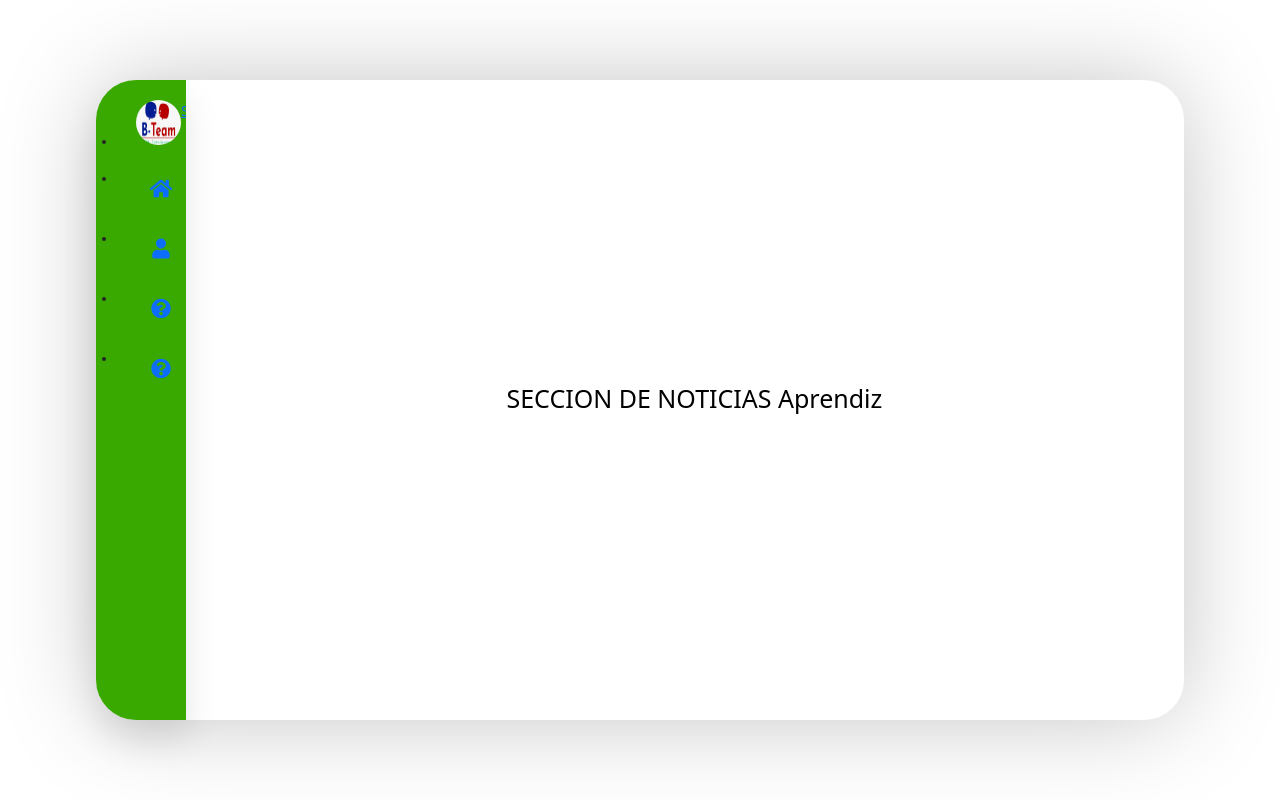
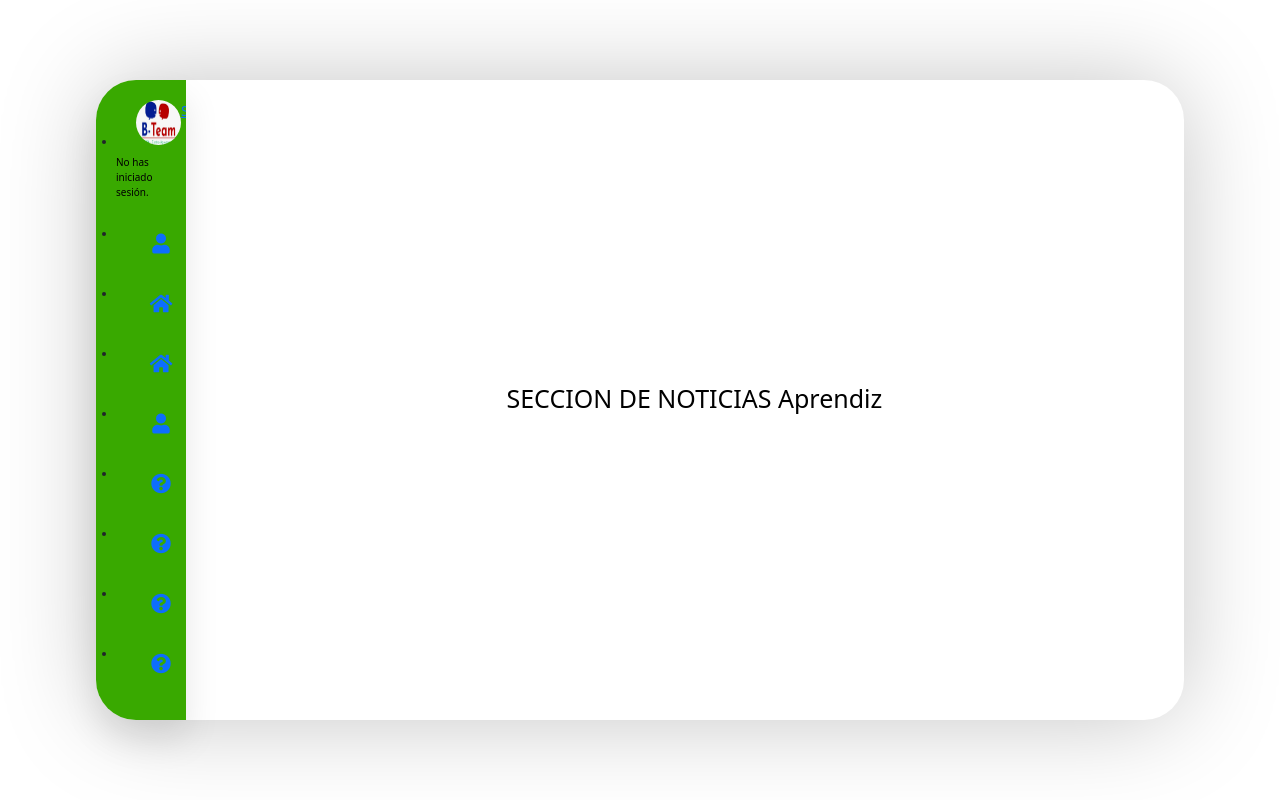
Before and after one commit to CamiloFlor/Bilinguismo-, a Django app: page /Inicio-Aprendiz/ in a window 1280 px wide. Run offline with Django 5.2, Linux system fonts and the light colour scheme; parts of the project's set-up code (start-up, migrations or seed data) failed here and were passed over; some libraries are stand-ins or nearby versions.

Commit message:
Update layout.html
El menú de layout ha sido ajustado para permitir diferentes niveles de acceso a la información, cumpliendo así con el requerimiento de que cada perfil tenga distintos niveles de acceso. Esta modificación facilitará la gestión de permisos y garantizará que los usuarios accedan únicamente a la información pertinente a su perfil. Ahora, cada usuario podrá disfrutar de una experiencia personalizada y segura al interactuar con el sistema, optimizando así su productividad y satisfacción att jesus andres salazar

```diff
--- a/usuarios/templates/layout/layout.html
+++ b/usuarios/templates/layout/layout.html
@@ -45,6 +45,8 @@
                         <body>
                             <nav>
                                 <ul>
+
+
                                     <li>
 
                                         <a href="https://oferta.senasofiaplus.edu.co/sofia-oferta/" class="logo">
@@ -52,82 +54,164 @@
 
                                             SENA<span class="text-danger" >Bilinguismo</span>
                                         </a>
+
+
+                                    </li>
+
+                                    {% if user.is_authenticated %}
+                                    <p>Nombre Rol: {{ user.userprofile.id_rol.nombre }}</p>
+
+                                    {% else %}
+                                    <p>No has iniciado sesión.</p>
+                                    {% endif %}
+
+
+
+
+                                    <li>
+                                        <a href="{% url 'usuarios:crearsoli_usuario' %}">
+                                        <i class="fas fa-user"></i>
+                                        <span class="nav-item">Solicitud usuarios general </span>
+                                        </a>
                                     </li>
                                     <li>
                                         <a href="{% url 'inicio_usuarios' %}" >
                                         <i class="fas fa-home"></i>
-                                        <span class="nav-item">Inicio</span>
+                                        <span class="nav-item">noticias todos los usuarios</span>
                                         </a>
                                     </li>
+                                    <li>
+                                        <a href="{% url 'inicio_usuarios' %}" >
+                                        <i class="fas fa-home"></i>
+                                        <span class="nav-item">intructores todos los usuarios  </span>
+                                        </a>
+                                    </li>
+
+
+
                                     {% if request.user.is_authenticated %}
-                                        {% if request.userprofile.id_rol == 1%}
+
+                                    {% if user.userprofile.id_rol.id_rol == 1%}
+                                    <li>
+                                        <a href="">
+                                        <i class="fas fa-user"></i>
+                                        <span class="nav-item">solo para el APRENDIZ 1 </span>
+                                        </a>
+                                    </li>
+                                    <li>
+                                        <a href="">
+                                        <i class="fas fa-user"></i>
+                                        <span class="nav-item">solo para el APRENDIZ 2</span>
+                                        </a>
+                                    </li>
+                                    <li>
+                                        <a href="">
+                                        <i class="fas fa-user"></i>
+                                        <span class="nav-item">solo para el APRENDIZ 3 </span>
+                                        </a>
+                                    </li>
+
+
+                                        {% endif %}
+                                        {% if user.userprofile.id_rol.id_rol == 2%}
+                                        <li>
+                                            <a href="">
+                                            <i class="fas fa-user"></i>
+                                            <span class="nav-item">solo para el INSTRUCTOR  1 </span>
+                                            </a>
+                                        </li>
+                                        <li>
+                                            <a href="">
+                                            <i class="fas fa-user"></i>
+                                            <span class="nav-item">solo para el INSTRUCTOR  2 </span>
+                                            </a>
+                                        </li>
+                                        <li>
+                                            <a href="">
+                                            <i class="fas fa-user"></i>
+                                            <span class="nav-item">solo para el INSTRUCTOR  3 </span>
+                                            </a>
+                                        </li>
+                                        {% endif %}
+                                        {% if user.userprofile.id_rol.id_rol == 3%}
                                             <li>
-                                                <a href="{% url 'aprendiz:crearsoli_aprendiz' %}">
+                                                <a href="">
                                                 <i class="fas fa-user"></i>
-                                                <span class="nav-item">Solicitud</span>
+                                                <span class="nav-item">solo para el coordinador 1 </span>
                                                 </a>
                                             </li>
-                                        {% endif %}
-                                        {% if request.userprofile.id_rol == 2%}
                                             <li>
-                                                <a href="{% url 'instructor:crearsoli_instructor' %}">
+                                                <a href="">
                                                 <i class="fas fa-user"></i>
-                                                <span class="nav-item">Solicitud</span>
+                                                <span class="nav-item">solo para el coordinador 2 </span>
                                                 </a>
                                             </li>
-                                        {% endif %}
-                                        {% if request.userprofile.id_rol == 3%}
+
                                             <li>
-                                                <a href="{% url 'coordinacion:crearsoli_coordinacion' %}">
+                                                <a href="">
                                                 <i class="fas fa-user"></i>
-                                                <span class="nav-item">Solicitud</span>
+                                                <span class="nav-item">solo para el coordinador 3 </span>
                                                 </a>
                                             </li>
+
                                         {% endif %}
+
+
+
                                     {% else %}
                                         <li>
                                             <a href="{% url 'usuarios:crearsoli_usuario' %}">
                                             <i class="fas fa-user"></i>
-                                            <span class="nav-item">Solicitud</span>
+                                            <span class="nav-item">Solicitud bolsa coorporativa </span>
                                             </a>
                                         </li>
                                     {% endif %}
+
+
+
                                     {% if request.user.is_authenticated %}
                                         <li>
                                             <a href="">
                                             <i class="fas fa-user"></i>
-                                            <span class="nav-item">Crear Noticia</span>
+                                            <span class="nav-item"> para usuarios registrados 1</span>
                                             </a>
                                         </li>
                                         <li>
-                                            <a href="#">
-                                            <i class="fas fa-chart-bar"></i>
-                                            <span class="nav-item">Analytics</span>
+                                            <a href="">
+                                            <i class="fas fa-user"></i>
+                                            <span class="nav-item"> para usuarios registrados 2</span>
                                             </a>
                                         </li>
                                         <li>
-                                            <a href="#">
-                                            <i class="fas fa-tasks"></i>
-                                            <span class="nav-item">Task</span>
+                                            <a href="">
+                                            <i class="fas fa-user"></i>
+                                            <span class="nav-item"> para usuarios registrados 3</span>
                                             </a>
                                         </li>
-                                        <li>
-                                            <a href="#">
-                                            <i class="fas fa-cog"></i>
-                                            <span class="nav-item">Setting</span>
-                                            </a>
-                                        </li>
+
                                         <li>
                                             <a href="{% url 'usuarios:logout' %}" class="logout">
                                             <i class="fas fa-sing-out-alt"></i>
-                                            <span class="nav-item">Log out</span>
+                                            <span class="nav-item">boton cerrar seccion </span>
                                             </a>
                                         </li>
                                     {% else %}
                                         <li>
                                             <a href="#">
                                             <i class="fas fa-question-circle"></i>
-                                            <span class="nav-item">Help</span>
+                                            <span class="nav-item">sin autenticar general 1 </span>
+                                            </a>
+                                        </li>
+                                        <li>
+                                            <a href="#">
+                                            <i class="fas fa-question-circle"></i>
+                                            <span class="nav-item">sin autenticar  general 2 </span>
+                                            </a>
+                                        </li>
+                                        <li>
+                                            <a href="#">
+                                            <i class="fas fa-question-circle"></i>
+                                            <span class="nav-item">sin autenticar general 3 </span>
                                             </a>
                                         </li>
                                         <li>
@@ -151,9 +235,6 @@
     </div>
 
 
-
-
-
     <!-- Bootstrap JavaScript Libraries -->
     <script src="https://cdn.jsdelivr.net/npm/@popperjs/core@2.11.8/dist/umd/popper.min.js"
         integrity="sha384-I7E8VVD/ismYTF4hNIPjVp/Zjvgyol6VFvRkX/vR+Vc4jQkC+hVqc2pM8ODewa9r" crossorigin="anonymous">
```
